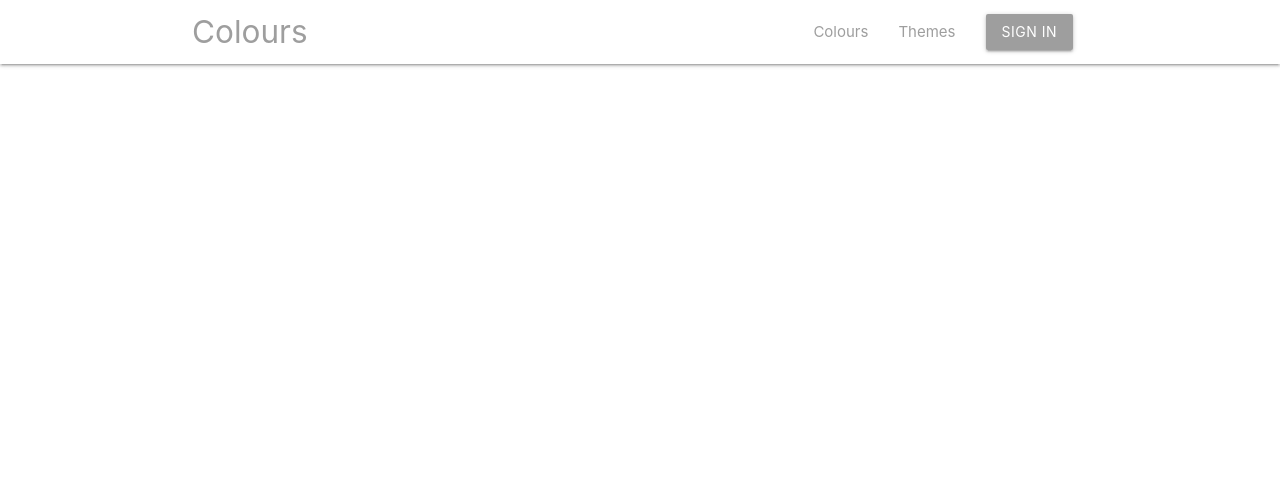
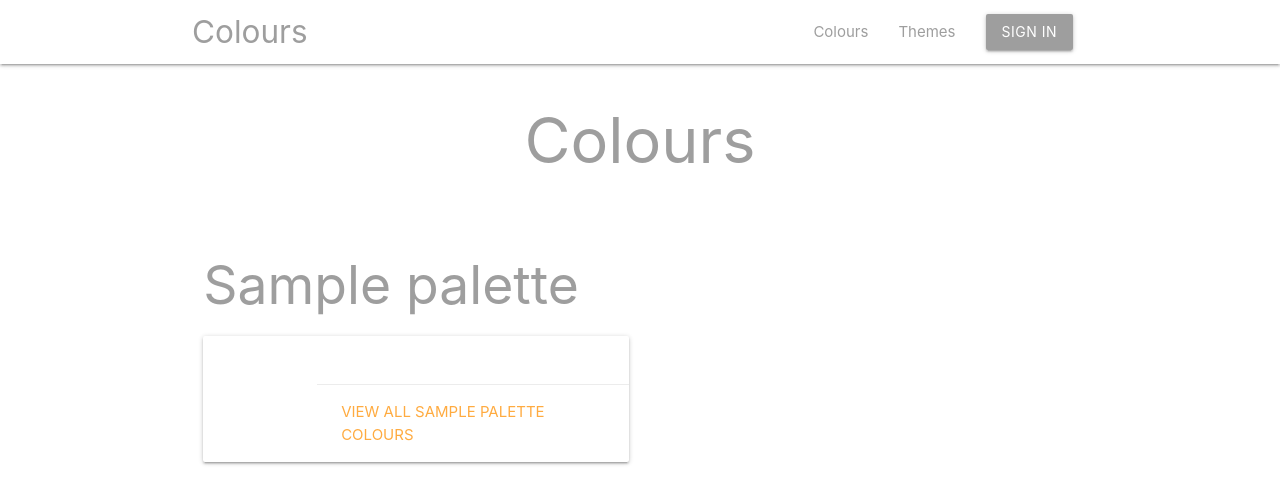
Before and after one commit to EmmanuelMhlaba/colours, a Django app: page /colours/ in a window 1280 px wide. Shown: the top 504 px of the page. Run offline with Django 3.2, Linux system fonts and the light colour scheme; tables that the repository leaves empty hold one stand-in row (values such as "Sample post"); some libraries are stand-ins or nearby versions.

Commit message:
Updated index page for colours.
Updated the models and views so that the index page can display
six random colour palettes everytime it is refreshed. Also added
migrations for the model change.

```diff
--- a/colours_project/colours/models.py
+++ b/colours_project/colours/models.py
@@ -18,7 +18,7 @@
 
 
 class Colour(models.Model):
-    palette = models.ForeignKey(Palette, on_delete=models.CASCADE)
+    palette = models.ForeignKey(Palette, on_delete=models.CASCADE, related_name="colours")
     name = models.CharField(max_length=128, unique=True)
     hex_code = models.CharField(max_length=7, unique=True)
     additional_info = models.TextField()
--- a/colours_project/colours/views.py
+++ b/colours_project/colours/views.py
@@ -1,5 +1,27 @@
 from django.views.generic import TemplateView
 
+from colours.models import Palette
+
+from random import randint
 
 class IndexView(TemplateView):
     template_name = 'colours/index.html'
+
+    def get_context_data(self, **kwargs):
+        context = super().get_context_data(**kwargs)
+        tmp = Palette.objects.all()
+        colour_palettes = []
+        if len(tmp) > 6:
+            used_indexes = []
+            tmp_len = len(tmp)
+            while len(colour_palettes) < 6:
+                ran = randint(0, tmp_len - 1)
+                if used_indexes.count(ran) == 0:
+                    used_indexes.append(ran)
+                    colour_palettes.append(tmp[ran])
+                if len(colour_palettes) == 6:
+                    break
+        else:
+            colour_palettes = tmp
+        context["colour_palettes"] = colour_palettes
+        return context
--- a/colours_project/templates/colours/index.html
+++ b/colours_project/templates/colours/index.html
@@ -1,3 +1,35 @@
 {% extends 'base.html' %}
 {% load staticfiles %}
-{% block body_block %}{% endblock %}
+{% block body_block %}
+<div class="row">
+    <h1 class="grey-text center">Colours</h1>
+</div>
+{% if colour_palettes %}
+    <div class="row">
+        {% for palette in colour_palettes %}
+            <div class="col s12 m6">
+                <h2 class="header grey-text">{{ palette.name }}</h2>
+                <div class="card horizontal">
+                    <div class="card-image {{ palette.colours.first|lower }}">
+                        {% for n in "01234567890123" %}
+                            &nbsp;
+                        {% endfor %}
+                    </div>
+                    <div class="card-stacked">
+                        <div class="card-content">
+                            <p></p>
+                        </div>
+                        <div class="card-action">
+                            <a href="#">View all {{ palette.name|lower }} colours</a>
+                        </div>
+                    </div>
+                </div>
+            </div>
+        {% endfor %}
+    </div>
+{% else %}
+    <div>
+        <h3 class="grey-text center">No colours available.</h3>
+    </div>
+{% endif %}
+{% endblock %}
```
Also changed, not shown: colours_project/colours/migrations/0002_auto_20180711_1011.py (added).
